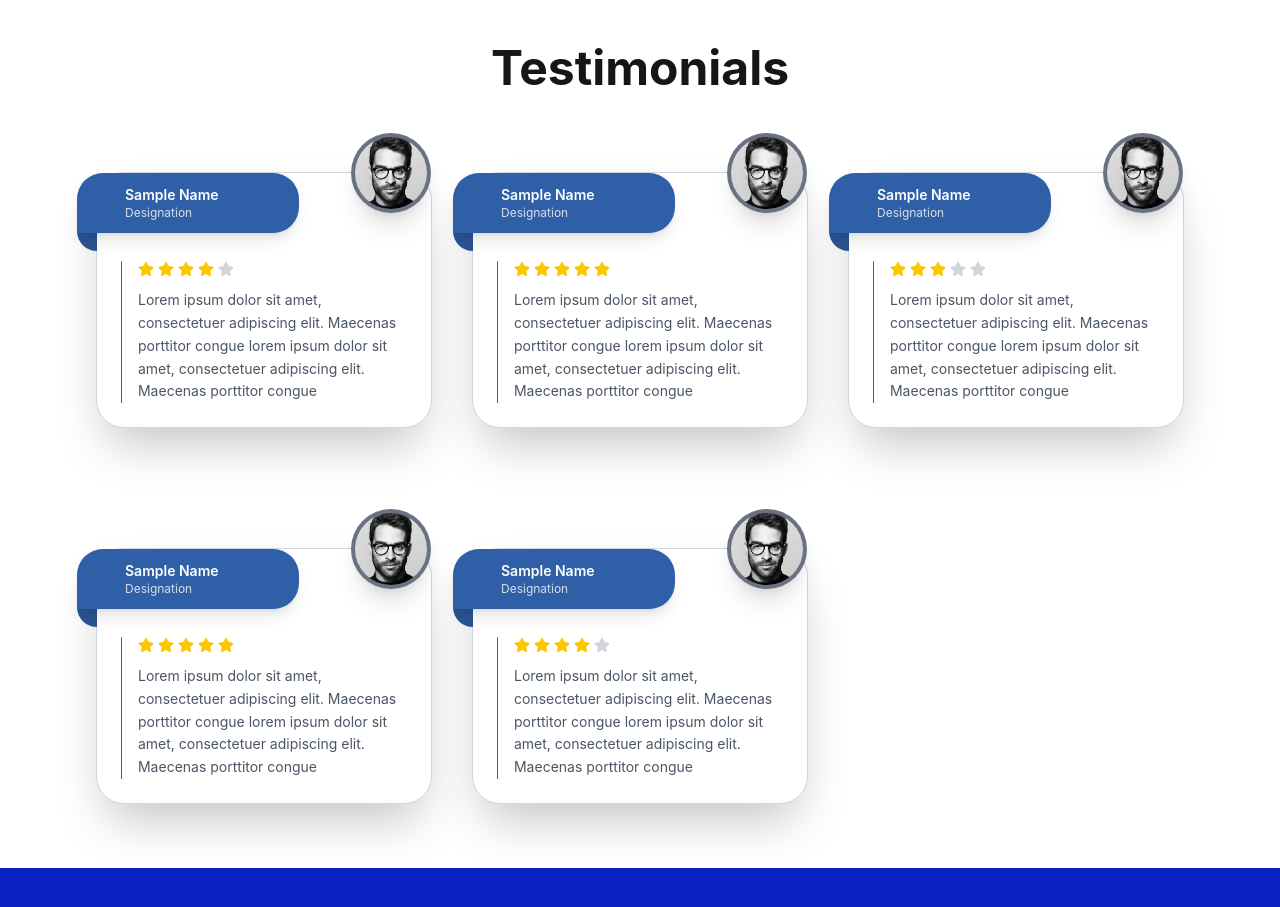
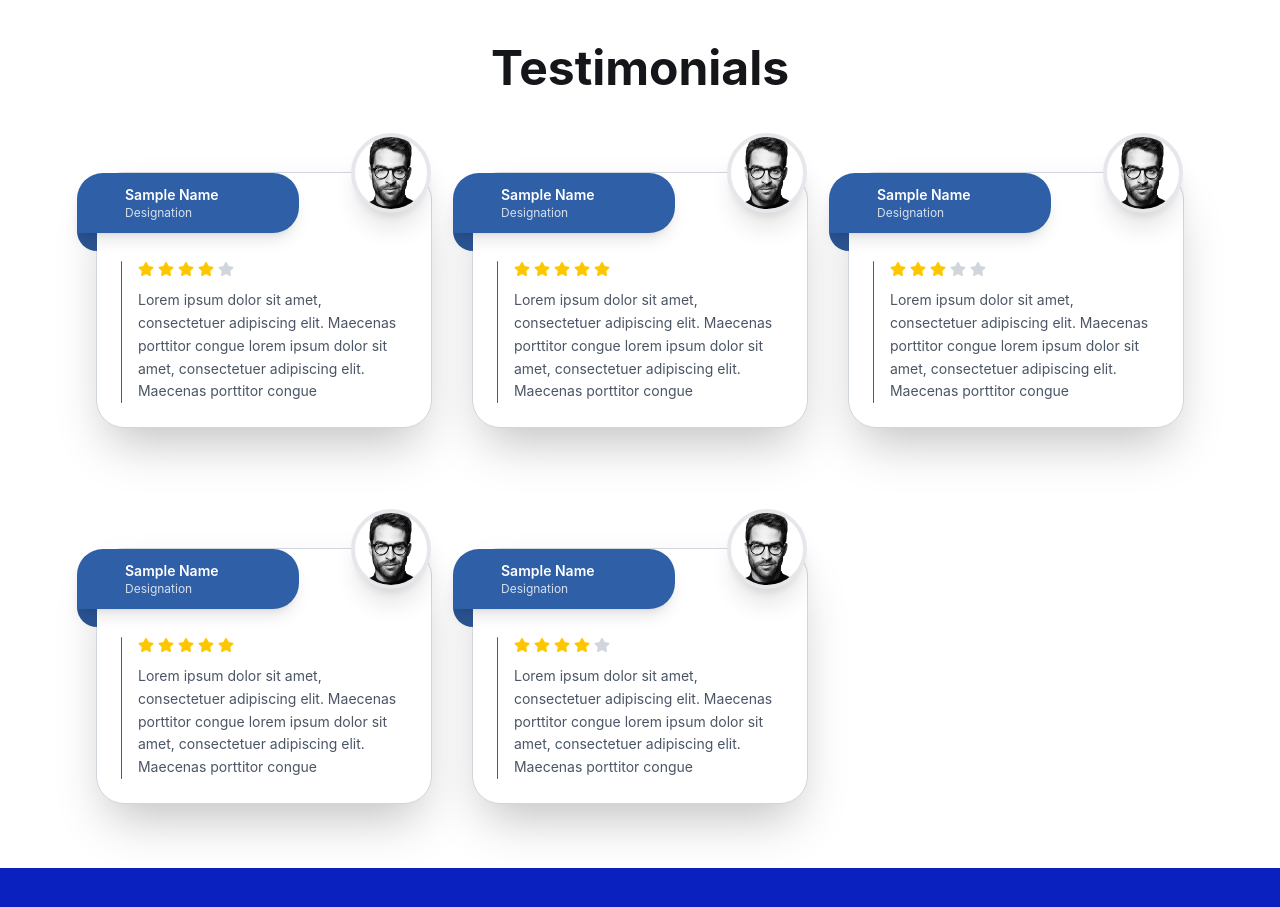
Before and after one commit to fourgoAgency/Ah-digitizing, a Next.js app: page / in a window 1280 px wide. Shown: the part 4520-5427 px from the top of the page. Built offline with nearby package versions, Linux system fonts and the light colour scheme.

Commit message:
`Update Testimonials component and avatar image`

```diff
--- a/components/home/Testimonials.tsx
+++ b/components/home/Testimonials.tsx
@@ -6,7 +6,7 @@ export function TestimonialCard({ t }: { t: Testimonial }) {
     <div className="relative border-gray-300 border bg-white rounded-[28px] shadow-2xl mt-20 p-6 pt-16">
 
       {/* ✅ OLD AVATAR (unchanged) */}
-      <div className="absolute -top-10 right-0 w-20 h-20 rounded-full bg-gray-500 shadow-xl border-white flex items-center justify-center">
+      <div className="absolute -top-10 right-0 w-20 h-20 rounded-full bg-white shadow-xl border-4 border-gray-200 flex items-center justify-center">
         {/* <svg xmlns="http://www.w3.org/2000/svg" viewBox="0 0 640 640" className="w-10 h-10 fill-gray-400" > <path d="M320 312C386.3 312 440 258.3 440 192C440 125.7 386.3 72 320 72C253.7 72 200 125.7 200 192C200 258.3 253.7 312 320 312zM290.3 368C191.8 368 112 447.8 112 546.3C112 562.7 125.3 576 141.7 576L498.3 576C514.7 576 528 562.7 528 546.3C528 447.8 448.2 368 349.7 368L290.3 368z"/> </svg> */}
         <Image
           src={t.avatar}
```
Also changed, not shown: public/avatar.png.
